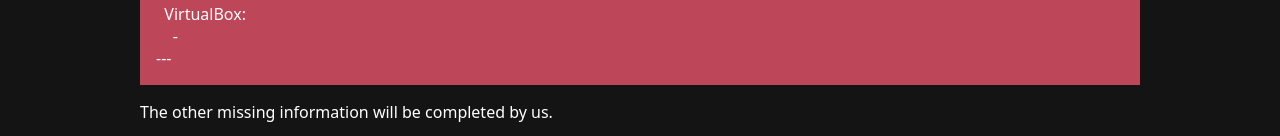
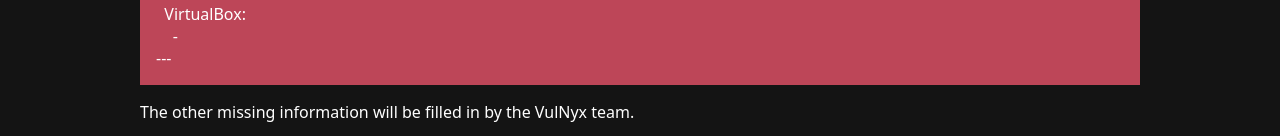
Before and after one commit to VulNyx/vulnyx, a Jekyll site: the page built from rules.md, in a window 1280 px wide. Shown: the part 890-1026 px from the top of the page. Built offline with Jekyll 4.4.1, drawn with Linux system fonts in a browser that asks for light colours.

Commit message:
Update rules.md

````diff
--- a/rules.md
+++ b/rules.md
@@ -41,6 +41,6 @@ tested:
 ---
 ```
 
-The other missing information will be completed by us.
+The other missing information will be filled in by the VulNyx team.
 
 <a href="#" class="bttop">⬆️</a>
````
